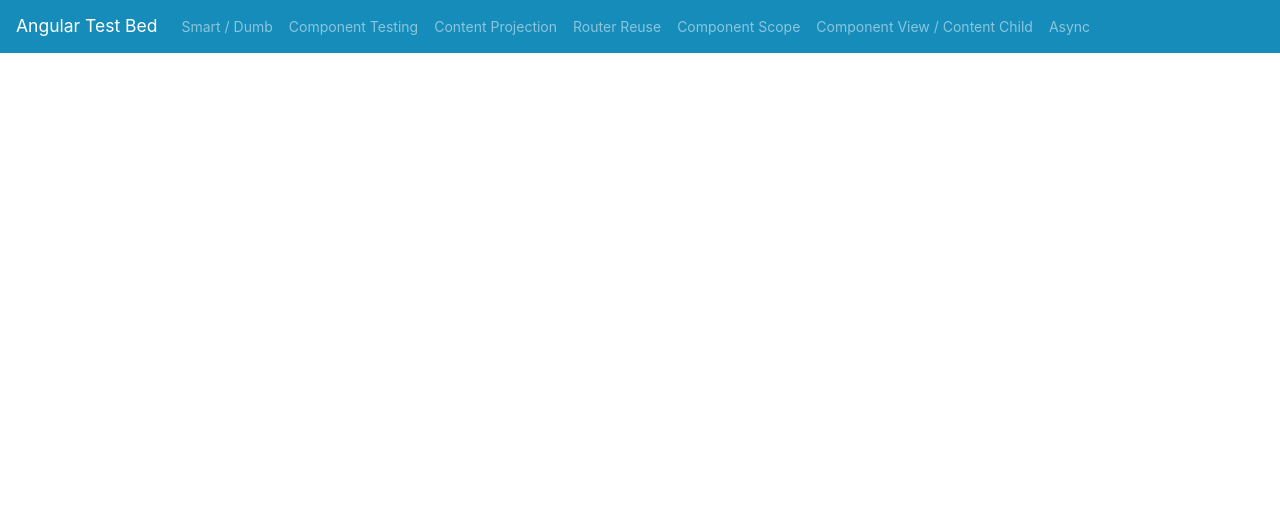
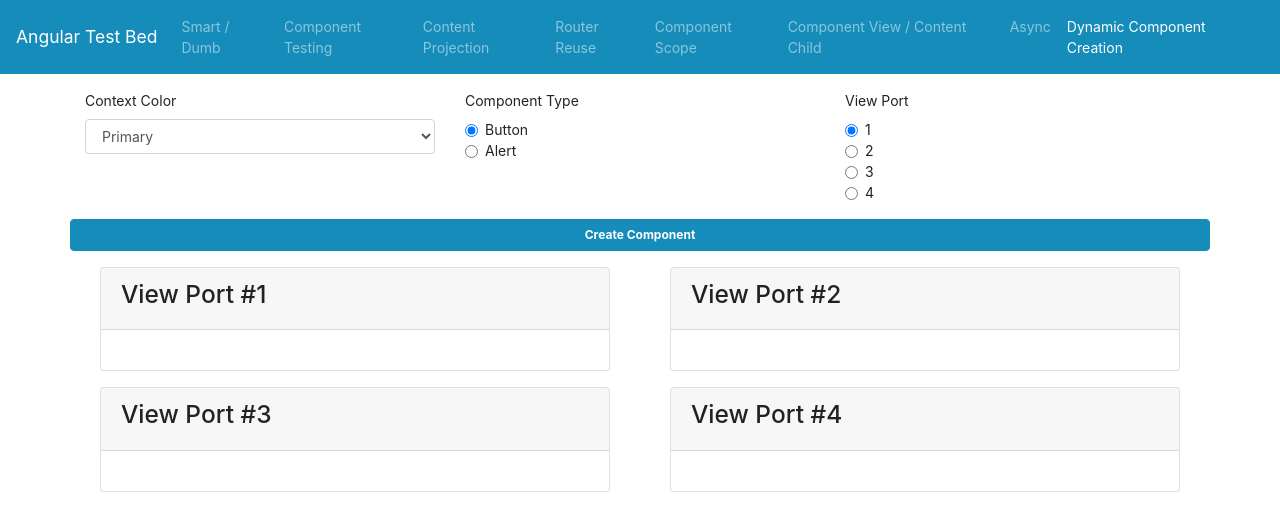
Before and after one commit to cloutidj/angular-articles-solutions, an Angular app: page /dynamic-creation in a window 1280 px wide. Before the commit this address led to /. Shown: the top 528 px of the page. Built offline with nearby package versions, Linux system fonts and the light colour scheme.

Commit message:
Dynamic component generation article code

```diff
--- a/src/app/app.component.html
+++ b/src/app/app.component.html
@@ -27,6 +27,9 @@
 			<li class="nav-item" routerLinkActive="active">
 				<a class="nav-link" [routerLink]="['/async']">Async</a>
 			</li>
+			<li class="nav-item" routerLinkActive="active">
+				<a class="nav-link" [routerLink]="['/dynamic-creation']">Dynamic Component Creation</a>
+			</li>
 		</ul>
 	</div>
 </nav>
--- a/src/app/app.module.ts
+++ b/src/app/app.module.ts
@@ -11,6 +11,7 @@ import { RouterReuseModule } from './router-reuse/router-reuse.module';
 import { ComponentScopeModule } from './component-scope/component-scope.module';
 import { ComponentChilrenModule } from './component-children/component-chilren.module';
 import { AsyncModule } from './async/async.module';
+import { DynamicComponentCreationModule } from './dynamic-component-creation/dynamic-component-creation.module';
 
 @NgModule({
 	declarations: [
@@ -25,6 +26,7 @@ import { AsyncModule } from './async/async.module';
 		ComponentTestingModule,
 		ComponentScopeModule,
 		ContentProjectionModule,
+		DynamicComponentCreationModule,
 		RouterReuseModule,
 		SmartDumbCombinedModule
 		//SmartDumbSplitModule
--- a/src/app/app.routing.ts
+++ b/src/app/app.routing.ts
@@ -7,6 +7,7 @@ import { RouterReuseComponent } from './router-reuse/router-reuse.component';
 import { ComponentScopeComponent } from './component-scope/component-scope.component';
 import { ComponentChildrenComponent } from './component-children/component-children.component';
 import { AsyncComponent } from './async/async.component';
+import { DynamicComponentCreationComponent } from './dynamic-component-creation/dynamic-component-creation.component';
 //import { SearchComponent } from './smart-dumb/split/split-search.component';
 
 const routes: Routes = [
@@ -37,6 +38,10 @@ const routes: Routes = [
 	{
 		path: 'async',
 		component: AsyncComponent
+	},
+	{
+		path: 'dynamic-creation',
+		component: DynamicComponentCreationComponent
 	}
 ];
 
--- /dev/null
+++ b/src/app/dynamic-component-creation/alert.component.ts
@@ -0,0 +1,26 @@
+import { Component, OnInit, Output, EventEmitter, Input } from '@angular/core';
+
+@Component({
+	selector: 'app-alert',
+	template: `
+		<span class="alert d-flex align-items-center justify-content-between my-2 p-1" [ngClass]="getClass()">
+			{{created | date:'medium'}}
+			<button type="button" class="close" (click)="remove.emit()">
+			  <span aria-hidden="true">&times;</span>
+			</button>
+		</span>`
+})
+export class AlertComponent implements OnInit {
+	@Input() type: 'primary' | 'secondary' | 'success' | 'warning' | 'danger';
+	@Output() remove = new EventEmitter<any>();
+
+	public created: Date;
+
+	ngOnInit(): void {
+		this.created = new Date();
+	}
+
+	getClass(): string {
+		return !this.type ? null : `badge-${this.type}`;
+	}
+}
--- /dev/null
+++ b/src/app/dynamic-component-creation/button.component.ts
@@ -0,0 +1,23 @@
+import { Component, OnInit, Output, EventEmitter, Input } from '@angular/core';
+
+@Component({
+	selector: 'app-button',
+	template: `
+		<button class="btn" [ngClass]="getClass()" (click)="remove.emit()">
+			Created: {{created | date:'medium'}}
+		</button>`
+})
+export class ButtonComponent implements OnInit {
+	@Input() type: 'primary' | 'secondary' | 'success' | 'warning' | 'danger';
+	@Output() remove = new EventEmitter<any>();
+
+	public created: Date;
+
+	ngOnInit(): void {
+		this.created = new Date();
+	}
+
+	getClass(): string {
+		return !this.type ? null : `btn-${this.type}`;
+	}
+}
--- /dev/null
+++ b/src/app/dynamic-component-creation/create-request.component.ts
@@ -0,0 +1,62 @@
+import { Component, Output, EventEmitter, Input } from '@angular/core';
+
+export interface ComponentRequest {
+	contextType: 'primary' | 'secondary' | 'success' | 'warning' | 'danger';
+	componentType: 'button' | 'alert' ;
+	viewPort: number;
+}
+
+@Component({
+	selector: 'app-create-request',
+	template: `
+	<form>
+		<div class="row">
+			<div class="form-group col-4">
+				<label for="contextType">Context Color</label>
+				<select class="form-control" id="contextType" name="contextType" [(ngModel)]="contextType">
+					<option value="primary">Primary</option>
+					<option value="secondary">Secondary</option>
+					<option value="success">Success</option>
+					<option value="warning">Warning</option>
+					<option value="danger">Danger</option>
+				</select>
+			</div>
+			<div class="form-group col-4">
+				<label>Component Type</label>
+				<div class="form-check">
+					<input class="form-check-input" type="radio" name="componentType" id="buttonSelect" value="button" [(ngModel)]="componentType">
+					<label class="form-check-label" for="buttonSelect">Button</label>
+				</div>
+				<div class="form-check">
+					<input class="form-check-input" type="radio" name="componentType" id="alertSelect" value="alert" [(ngModel)]="componentType">
+					<label class="form-check-label" for="alertSelect">Alert</label>
+				</div>
+			</div>
+			<div class="form-group col-4">
+				<label>View Port</label>
+				<div class="form-check" *ngFor="let port of viewPorts; let i = index">
+					<input class="form-check-input" type="radio" name="viewPort" [id]="'viewPort' + port" [value]="i" [(ngModel)]="viewPort">
+					<label class="form-check-label" [for]="'viewPort' + port">{{port}}</label>
+				</div>
+			</div>
+		</div>
+		<div class="row">
+			<button class="btn btn-primary btn-block" (click)="createRequest()">Create Component</button>
+		</div>
+	</form>`
+})
+export class CreateRequestComponent {
+	@Input() viewPorts: number[];
+	@Output() createComponent = new EventEmitter<ComponentRequest>();
+	public viewPort: number = 0;
+	public componentType: 'button' | 'alert' = 'button';
+	public contextType: 'primary' | 'secondary' | 'success' | 'warning' | 'danger' = 'primary';
+
+	public createRequest() {
+		this.createComponent.emit({
+			viewPort: this.viewPort,
+			componentType: this.componentType,
+			contextType: this.contextType
+		});
+	}
+}
--- /dev/null
+++ b/src/app/dynamic-component-creation/dynamic-component-creation.component.ts
@@ -0,0 +1,56 @@
+import {
+	Component,
+	ComponentFactoryResolver,
+	OnInit,
+	ComponentFactory,
+	ViewChildren,
+	ViewContainerRef,
+	QueryList,
+	ComponentRef
+} from '@angular/core';
+import { ButtonComponent } from './button.component';
+import { AlertComponent } from './alert.component';
+import { ComponentRequest } from './create-request.component';
+
+@Component({
+	selector: 'app-dynamic-component-creation',
+	template: `
+		<div class="row">
+			<app-create-request class="col" [viewPorts]="viewPorts" (createComponent)="addToViewport($event)"></app-create-request>
+		</div>
+		<div class="row card-deck justify-content-between">
+			<div class="col-6" *ngFor="let port of viewPorts">
+				<div class="card mt-3">
+					<div class="card-header">
+						<h3>View Port #{{port}}</h3>
+					</div>
+					<div class="card-body">
+						<ng-template #componentTarget></ng-template>
+					</div>
+				</div>
+			</div>
+		</div>`
+})
+export class DynamicComponentCreationComponent implements OnInit {
+	public viewPorts: number[] = [1, 2, 3, 4];
+	private buttonFactory: ComponentFactory<ButtonComponent>;
+	private alertFactory: ComponentFactory<AlertComponent>;
+	private components: ComponentRef<any>[] = [];
+	@ViewChildren('componentTarget', {read: ViewContainerRef}) targets: QueryList<ViewContainerRef>;
+
+	constructor(private componentFactoryResolver: ComponentFactoryResolver) { }
+
+	ngOnInit(): void {
+		this.buttonFactory = this.componentFactoryResolver.resolveComponentFactory(ButtonComponent);
+		this.alertFactory = this.componentFactoryResolver.resolveComponentFactory(AlertComponent);
+	}
+
+	public addToViewport(request: ComponentRequest): void {
+		const factory = request.componentType === 'button' ? this.buttonFactory : this.alertFactory;
+		const target = this.targets.toArray()[request.viewPort];
+		const componentRef = target.createComponent(factory);
+		componentRef.instance.type = request.contextType;
+		componentRef.instance.remove.subscribe(() => componentRef.destroy());
+		this.components.push(componentRef);
+	}
+ }
--- /dev/null
+++ b/src/app/dynamic-component-creation/dynamic-component-creation.module.ts
@@ -0,0 +1,28 @@
+import { NgModule } from '@angular/core';
+import { DynamicComponentCreationComponent } from './dynamic-component-creation.component';
+import { CommonModule } from '@angular/common';
+import { ButtonComponent } from './button.component';
+import { AlertComponent } from './alert.component';
+import { FormsModule } from '@angular/forms';
+import { CreateRequestComponent } from './create-request.component';
+
+@NgModule({
+	declarations: [
+		DynamicComponentCreationComponent,
+		CreateRequestComponent,
+		ButtonComponent,
+		AlertComponent
+	],
+	imports: [
+		CommonModule,
+		FormsModule
+	],
+	entryComponents: [
+		ButtonComponent,
+		AlertComponent
+	],
+	exports: [
+		DynamicComponentCreationComponent
+	]
+})
+export class DynamicComponentCreationModule {}
```
